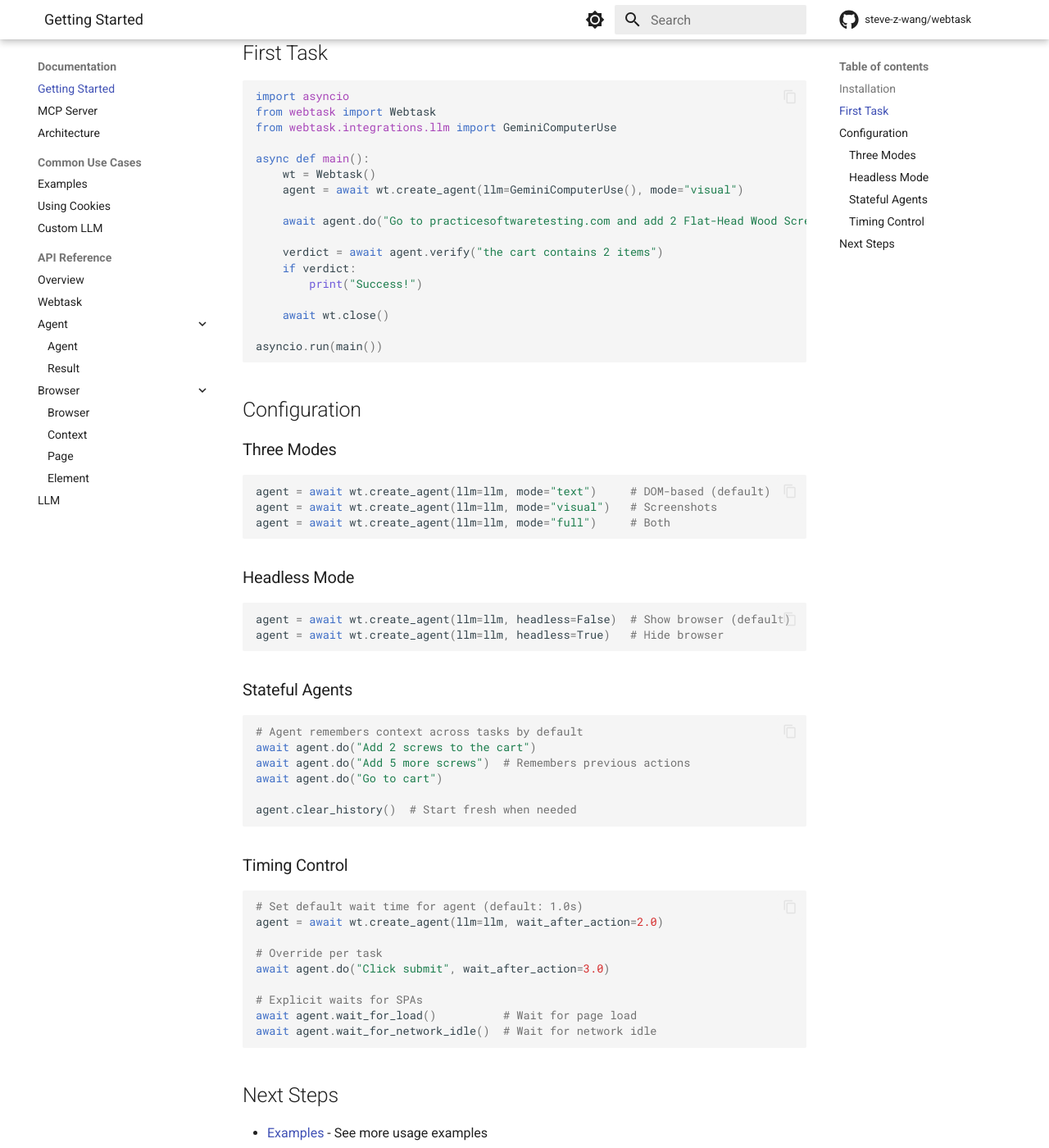
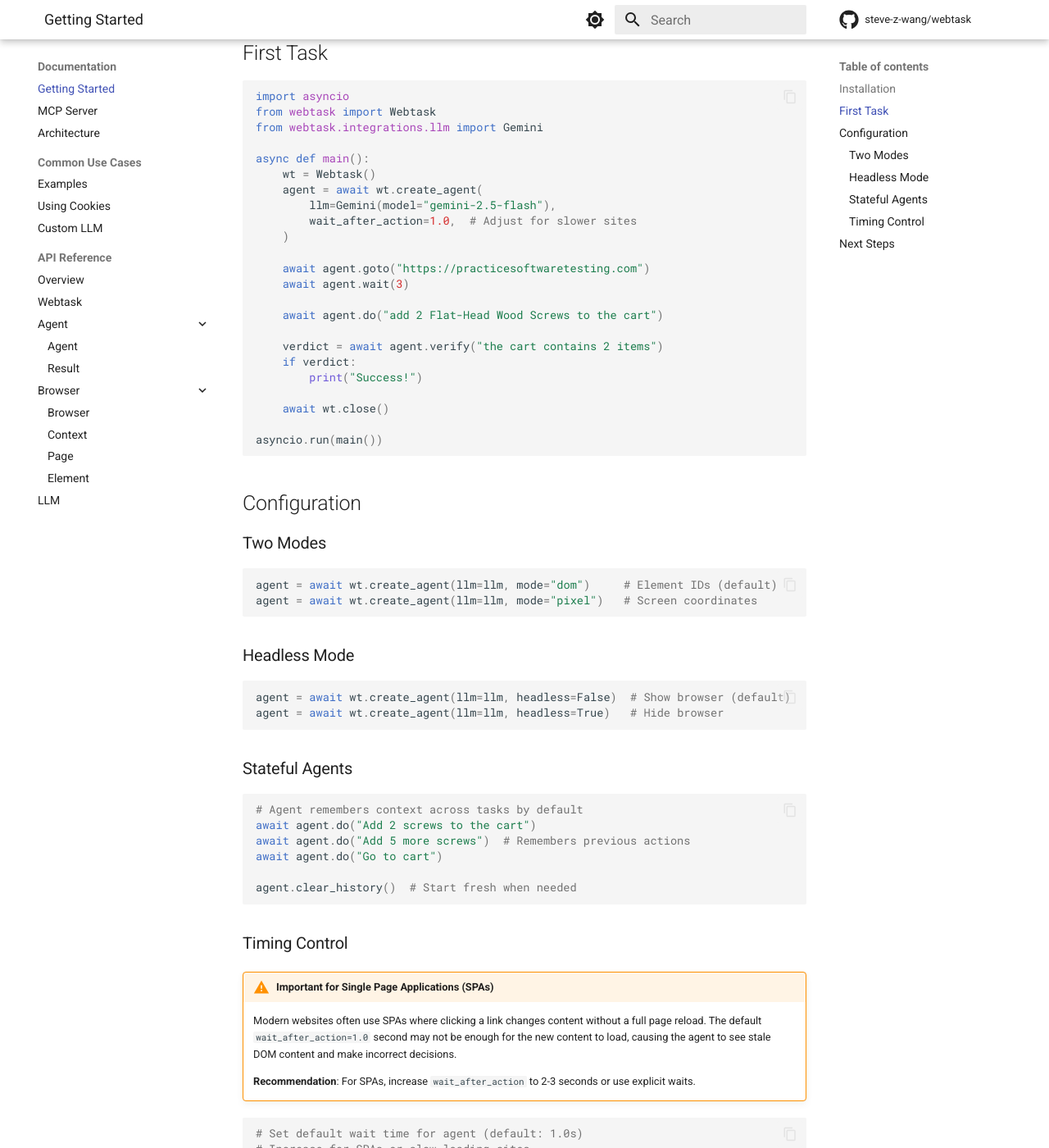
Before and after one commit to steve-z-wang/webtask, an MkDocs documentation site: the page built from docs/getting-started.md, in a window 1280 px wide and 1400 px high, scrolled down 332 px. Shown: the whole window at 82% size. Built offline with MkDocs 1.6.1 and Material for MkDocs 9.7.7, drawn with Linux system fonts in a browser that asks for light colours; comment, search, counter and statistics services are not loaded; some of the changed text lies outside the part shown.

Commit message:
Update docs: use Gemini Flash, add wait_after_action guidance
- Replace GeminiComputerUse with Gemini Flash in all examples
- Add explicit goto/wait pattern in Quick Start
- Add wait_after_action=1.0 to examples (with comment to adjust)
- Add warning about SPAs in Timing Control section
- Fix modes: "dom"/"pixel" instead of "text"/"visual"/"full"

🤖 Generated with [Claude Code](https://claude.com/claude-code)

Co-Authored-By: Claude <noreply@anthropic.com>

````diff
--- a/docs/getting-started.md
+++ b/docs/getting-started.md
@@ -12,13 +12,19 @@ playwright install chromium
 ```python
 import asyncio
 from webtask import Webtask
-from webtask.integrations.llm import GeminiComputerUse
+from webtask.integrations.llm import Gemini
 
 async def main():
     wt = Webtask()
-    agent = await wt.create_agent(llm=GeminiComputerUse(), mode="visual")
+    agent = await wt.create_agent(
+        llm=Gemini(model="gemini-2.5-flash"),
+        wait_after_action=1.0,  # Adjust for slower sites
+    )
 
-    await agent.do("Go to practicesoftwaretesting.com and add 2 Flat-Head Wood Screws to the cart")
+    await agent.goto("https://practicesoftwaretesting.com")
+    await agent.wait(3)
+
+    await agent.do("add 2 Flat-Head Wood Screws to the cart")
 
     verdict = await agent.verify("the cart contains 2 items")
     if verdict:
@@ -31,12 +37,11 @@ asyncio.run(main())
 
 ## Configuration
 
-### Three Modes
+### Two Modes
 
 ```python
-agent = await wt.create_agent(llm=llm, mode="text")     # DOM-based (default)
-agent = await wt.create_agent(llm=llm, mode="visual")   # Screenshots
-agent = await wt.create_agent(llm=llm, mode="full")     # Both
+agent = await wt.create_agent(llm=llm, mode="dom")     # Element IDs (default)
+agent = await wt.create_agent(llm=llm, mode="pixel")   # Screen coordinates
 ```
 
 ### Headless Mode
@@ -59,16 +64,23 @@ agent.clear_history()  # Start fresh when needed
 
 ### Timing Control
 
+!!! warning "Important for Single Page Applications (SPAs)"
+    Modern websites often use SPAs where clicking a link changes content without a full page reload. The default `wait_after_action=1.0` second may not be enough for the new content to load, causing the agent to see stale DOM content and make incorrect decisions.
+
+    **Recommendation**: For SPAs, increase `wait_after_action` to 2-3 seconds or use explicit waits.
+
 ```python
 # Set default wait time for agent (default: 1.0s)
-agent = await wt.create_agent(llm=llm, wait_after_action=2.0)
+# Increase for SPAs or slow-loading sites
+agent = await wt.create_agent(llm=llm, wait_after_action=3.0)
 
 # Override per task
-await agent.do("Click submit", wait_after_action=3.0)
+await agent.do("Click submit", wait_after_action=5.0)
 
-# Explicit waits for SPAs
-await agent.wait_for_load()          # Wait for page load
-await agent.wait_for_network_idle()  # Wait for network idle
+# Explicit waits
+await agent.wait(3)                  # Simple wait (seconds)
+await agent.wait_for_load()          # Wait for page load event
+await agent.wait_for_network_idle()  # Wait for network idle (best for SPAs)
 ```
 
 ## Next Steps
````
Also changed, not shown: README.md (+9 -3 lines), docs/examples.md (+18 -6 lines), docs/index.md (+10 -4 lines).
